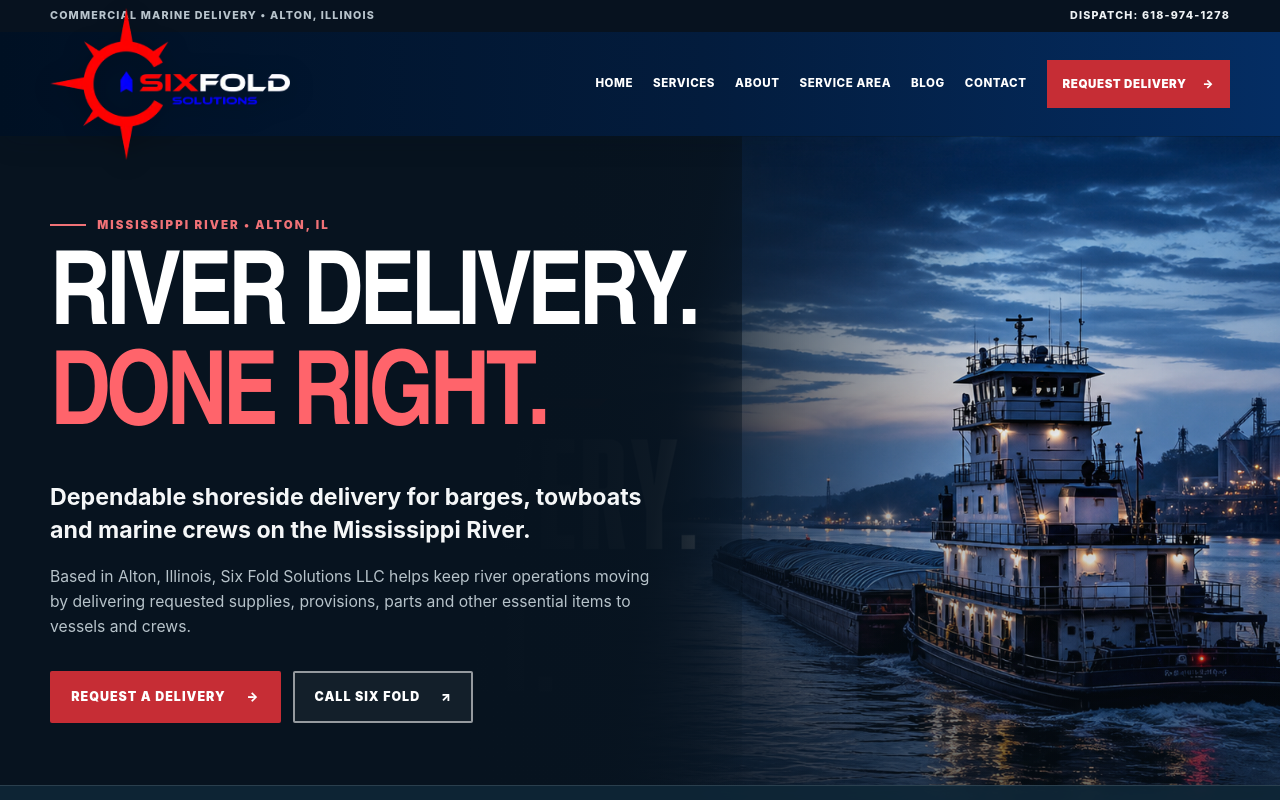
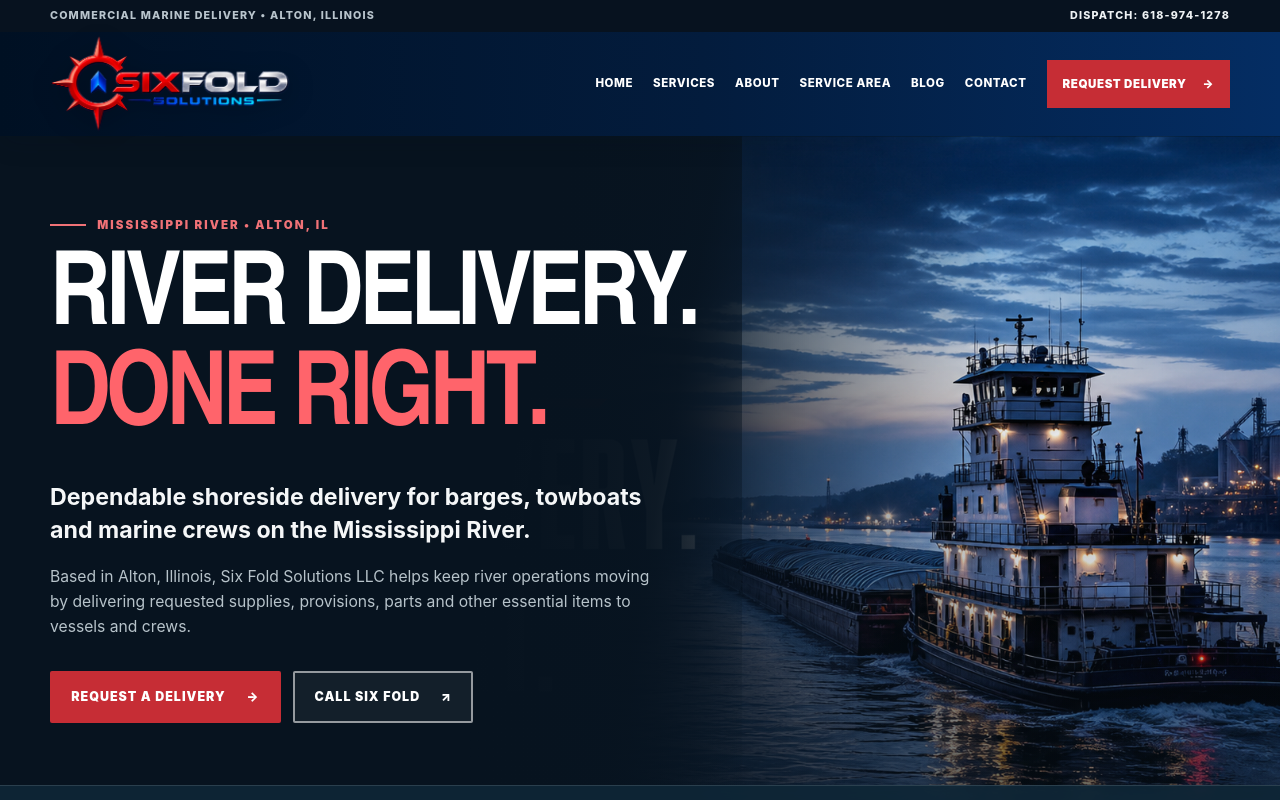
Before and after one commit to davidmday99-lgtm/sixfoldsolutionsllc.com, a Next.js app: page / in a window 1280 px wide. Shown: the top 800 px of the page. Built offline with nearby package versions, Linux system fonts and the light colour scheme.

Commit message:
Use new logo and clickable dispatch

```diff
--- a/app/components/Footer.tsx
+++ b/app/components/Footer.tsx
@@ -10,10 +10,10 @@
           <Link className="brand brand-footer" href="/">
             <Image
               className="brand-logo brand-logo-footer"
-              src="/six-fold-logo.webp"
+              src="/six-fold-logo.png"
               alt="Six Fold Solutions LLC"
-              width={282}
-              height={175}
+              width={2000}
+              height={800}
             />
           </Link>
           <p>
--- a/app/components/Header.tsx
+++ b/app/components/Header.tsx
@@ -14,9 +14,13 @@
         <div className="shell utility-inner">
           <p>Commercial marine delivery • Alton, Illinois</p>
           <p className="utility-contact">
-            {businessInfo.phone
-              ? `Dispatch: ${businessInfo.phone}`
-              : "Dispatch contact available soon"}
+            {businessInfo.phone ? (
+              <a href={`tel:${businessInfo.phone.replace(/[^+\d]/g, "")}`}>
+                Dispatch: {businessInfo.phone}
+              </a>
+            ) : (
+              "Dispatch contact available soon"
+            )}
           </p>
         </div>
       </div>
@@ -24,10 +28,10 @@
         <Link className="brand" href="/" onClick={() => setOpen(false)}>
           <Image
             className="brand-logo"
-            src="/six-fold-logo.webp"
+            src="/six-fold-logo.png"
             alt="Six Fold Solutions LLC"
-            width={282}
-            height={175}
+            width={2000}
+            height={800}
             priority
           />
         </Link>
```
